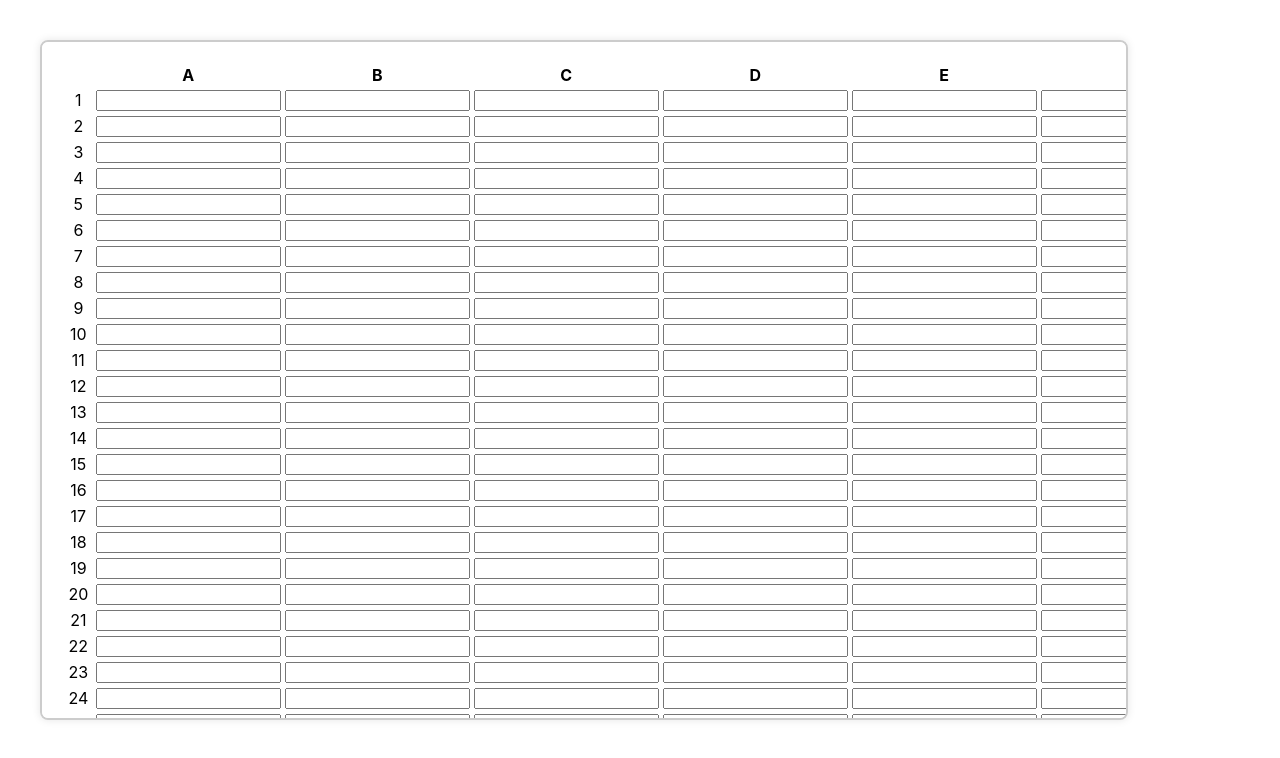
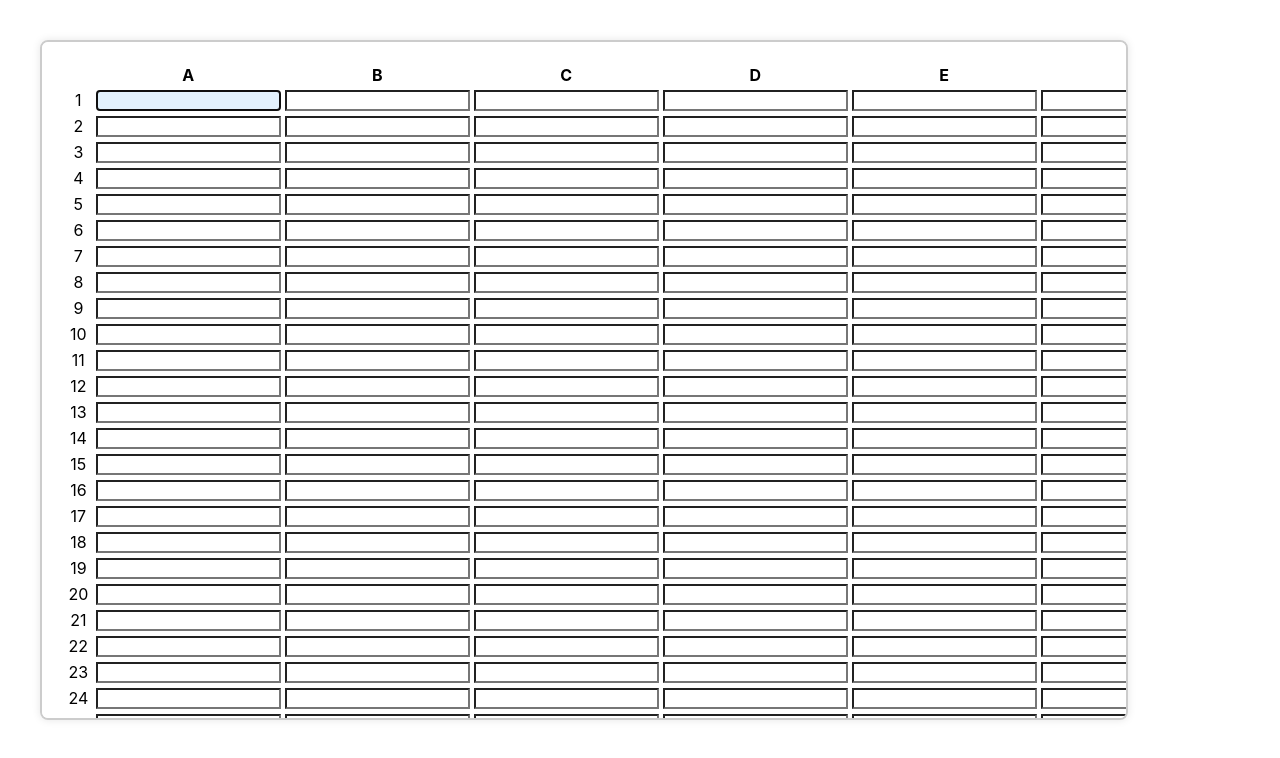
Before and after one commit to iamsarthakm/grid, a React (Create React App) app: page / in a window 1280 px wide. Shown: the top 758 px of the page. Built offline with nearby package versions, Linux system fonts and the light colour scheme.

Commit message:
added basic navigation

```diff
--- a/src/components/Grid.js
+++ b/src/components/Grid.js
@@ -1,20 +1,49 @@
-import React, { useState } from 'react';
+import React, { useState, useEffect, useRef } from 'react';
 
 const COLS = 26;
 const ROWS = 100;
-const colHeaders = Array.from({ length: COLS }, (_, i) => String.fromCharCode(65 + i)); // A-Z
+const colHeaders = Array.from({ length: COLS }, (_, i) =>
+    String.fromCharCode(65 + i)
+);
 
 function Grid() {
     const [gridData, setGridData] = useState(
         Array.from({ length: ROWS }, () => Array(COLS).fill(''))
     );
 
+    const [selectedCell, setSelectedCell] = useState({ row: 0, col: 0 });
+
+    const cellRefs = useRef([]);
+
     const handleChange = (rowIdx, colIdx, value) => {
         const newData = [...gridData];
         newData[rowIdx][colIdx] = value;
-        console.log(gridData)
         setGridData(newData);
     };
+
+    // Focus the selected cell
+    useEffect(() => {
+        const { row, col } = selectedCell;
+        const ref = cellRefs.current?.[`${row}-${col}`];
+        if (ref) ref.focus();
+    }, [selectedCell]);
+
+    // Handle arrow key movement
+    useEffect(() => {
+        const handleKeyDown = (e) => {
+            setSelectedCell((prev) => {
+                let { row, col } = prev;
+                if (e.key === 'ArrowDown') row = Math.min(ROWS - 1, row + 1);
+                if (e.key === 'ArrowUp') row = Math.max(0, row - 1);
+                if (e.key === 'ArrowRight') col = Math.min(COLS - 1, col + 1);
+                if (e.key === 'ArrowLeft') col = Math.max(0, col - 1);
+                return { row, col };
+            });
+        };
+
+        window.addEventListener('keydown', handleKeyDown);
+        return () => window.removeEventListener('keydown', handleKeyDown);
+    }, []);
 
     return (
         <table>
@@ -30,14 +59,31 @@ function Grid() {
                 {gridData.map((row, rowIdx) => (
                     <tr key={rowIdx}>
                         <td>{rowIdx + 1}</td>
-                        {row.map((cell, colIdx) => (
-                            <td key={colIdx}>
-                                <input
-                                    value={cell}
-                                    onChange={(e) => handleChange(rowIdx, colIdx, e.target.value)}
-                                />
-                            </td>
-                        ))}
+                        {row.map((cell, colIdx) => {
+                            const isSelected =
+                                selectedCell.row === rowIdx && selectedCell.col === colIdx;
+                            const cellKey = `${rowIdx}-${colIdx}`;
+                            return (
+                                <td key={colIdx}>
+                                    <input
+                                        ref={(el) => {
+                                            if (!cellRefs.current) cellRefs.current = {};
+                                            cellRefs.current[cellKey] = el;
+                                        }}
+                                        value={cell}
+                                        onFocus={() =>
+                                            setSelectedCell({ row: rowIdx, col: colIdx })
+                                        }
+                                        onChange={(e) =>
+                                            handleChange(rowIdx, colIdx, e.target.value)
+                                        }
+                                        style={{
+                                            backgroundColor: isSelected ? '#e3f2fd' : 'white',
+                                        }}
+                                    />
+                                </td>
+                            );
+                        })}
                     </tr>
                 ))}
             </tbody>
```
